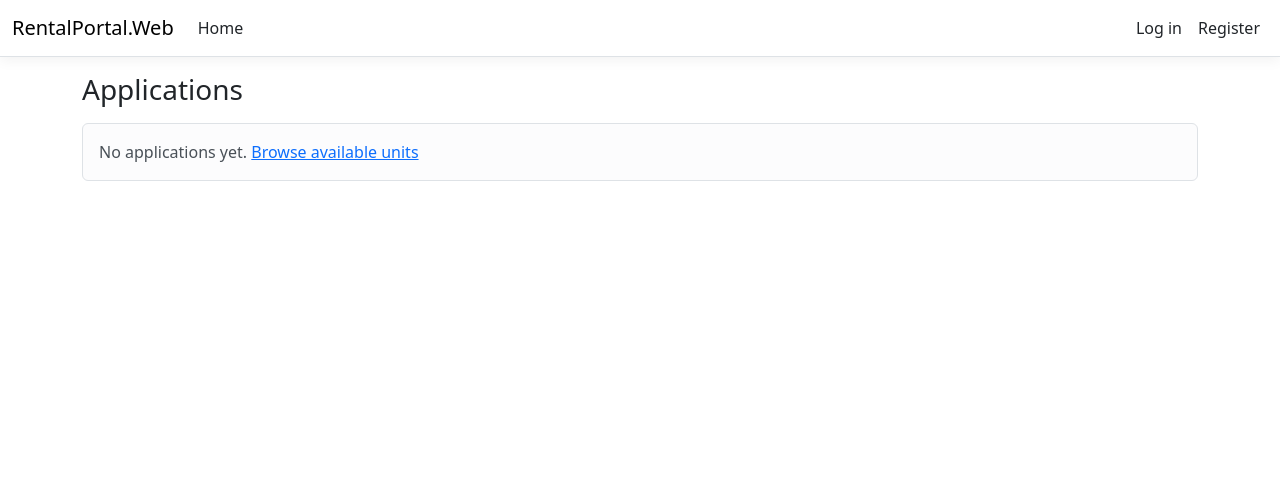
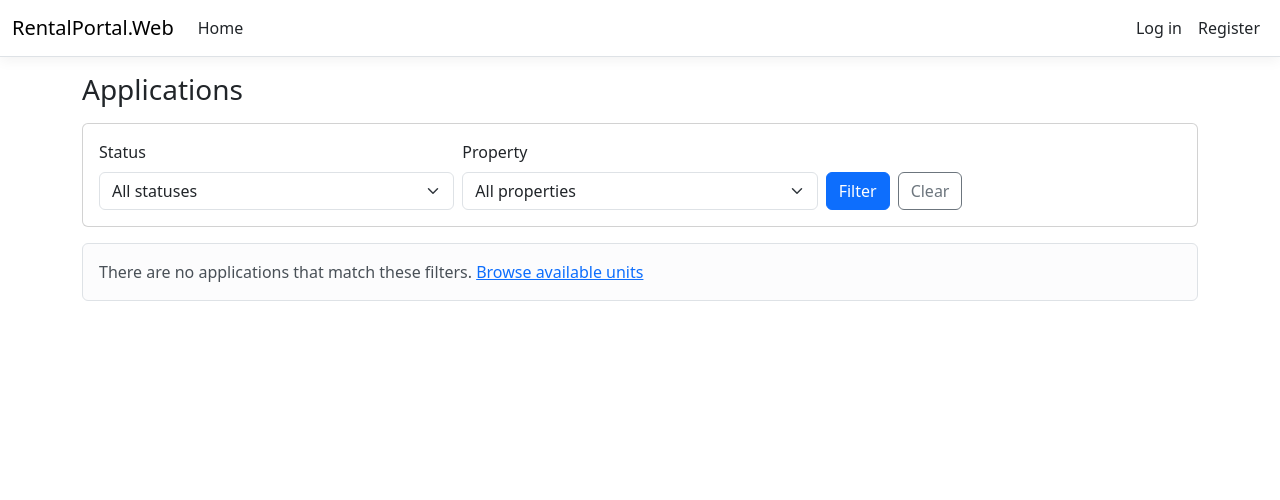
Before and after one commit to breps83/troy-rentalportal, an ASP.NET Core app: template src/RentalPortal.Web/Views/Applications/Index.cshtml in a window 1280 px wide. Shown: the top 500 px of the page. Run offline with ASP.NET Core 8, Linux system fonts and the light colour scheme; the template is opened without the code that fills it, so the values that code supplies are empty; style sheets or scripts are compiled from the project's sources; the project's own start-up code is not run, and a stand-in starts its controllers and pages; some libraries are stand-ins or nearby versions.

Commit message:
Add application list filters
Add status and property filtering to the applications index and provide filter dropdowns and a clearer empty-state message in the view.

```diff
--- a/src/RentalPortal.Web/Views/Applications/Index.cshtml
+++ b/src/RentalPortal.Web/Views/Applications/Index.cshtml
@@ -1,4 +1,4 @@
-@model IReadOnlyList<ApplicationRowViewModel>
+@model ApplicationListViewModel
 @{
     var isManager = User.IsPropertyManager();
 
@@ -6,11 +6,42 @@
 }
 
 <h1 class="h3 mb-3">@ViewData["Title"]</h1>
+<form asp-action="Index" method="get" class="card card-body mb-3">
+    <div class="row g-2 align-items-end">
+        <div class="col-sm-4">
+            <label for="status" class="form-label">Status</label>
+            <select id="status" name="status" class="form-select"
+                    asp-items="Html.GetEnumSelectList<ApplicationStatus>()
+                        .Select(i => new SelectListItem(
+                                        i.Text,
+                                        i.Text,
+                                        i.Text == Model.Status?.ToString()))">
+<option value="">All statuses</option>
+</select>
+        </div>
+        <div class="col-sm-4">
+            <label for="propertyId" class="form-label">Property</label>
+            <select id="propertyId" name="propertyId" class="form-select"
+                    asp-items="Model.Properties.Select(p => new SelectListItem(
+                                                                p.Text,
+                                                                p.Value,
+                                                                p.Value == Model.PropertyId?.ToString()))">
+<option value="">All properties</option>
+</select>
+        </div>
+        <div class="col-sm-4 d-flex gap-2">
+            <button type="submit" class="btn btn-primary">Filter</button>
+            <a asp-action="Index" class="btn btn-outline-secondary">Clear</a>
+        </div>
+    </div>
+</form>
 
-@if (Model.Count == 0)
+@if (Model.Applications.Count == 0)
 {
     <div class="alert alert-light border">
-        No applications yet.
+
+        There are no applications that match these filters.
+
         @if (!isManager)
         {
             <a asp-controller="Listings" asp-action="Index">Browse available units</a>
@@ -36,7 +67,7 @@ else
                 </tr>
             </thead>
             <tbody>
-                @foreach (var application in Model)
+                @foreach (var application in Model.Applications)
                 {
                     <tr>
                         <td>@application.Id</td>
--- a/src/RentalPortal.Web/Views/Listings/Index.cshtml
+++ b/src/RentalPortal.Web/Views/Listings/Index.cshtml
@@ -12,7 +12,7 @@
 
 <h1 class="h3 mb-4">Available Units</h1>
 
-@if (!Model.Any())
+@if (Model.Count == 0)
 {
     <div class="alert alert-light border">There are no units available right now. Please check back later.</div>
 }
--- a/src/RentalPortal.Web/Views/_ViewImports.cshtml
+++ b/src/RentalPortal.Web/Views/_ViewImports.cshtml
@@ -1,3 +1,4 @@
+@using Microsoft.AspNetCore.Mvc.Rendering
 @using RentalPortal.Web
 @using RentalPortal.Web.Domain
 @using RentalPortal.Web.Enums
```
Also changed, not shown: src/RentalPortal.Web/Controllers/ApplicationsController.cs (+21 -2 lines), src/RentalPortal.Web/ViewModels/Applications/ApplicationListViewModel.cs (added, +17 -0 lines).
